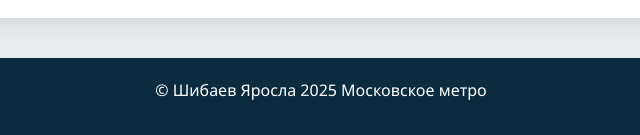
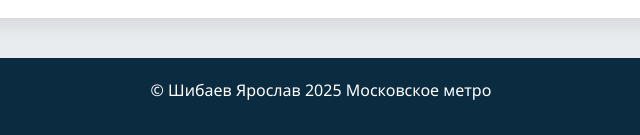
Before and after one commit to elena20102023-design/Shibaev141, a plain HTML site: page gallery.html in a window 1280 px wide. Shown: the part 796-931 px from the top of the page, 319-959 px from the left. Drawn offline with Linux system fonts and the light colour scheme.

Commit message:
Update gallery.html

```diff
--- a/gallery.html
+++ b/gallery.html
@@ -49,7 +49,7 @@
 </main>
 
 <footer>
-    <p>© Шибаев Яросла 2025 Московское метро</p>
+    <p>© Шибаев Ярослав 2025 Московское метро</p>
 </footer>
 
 </body>
```
